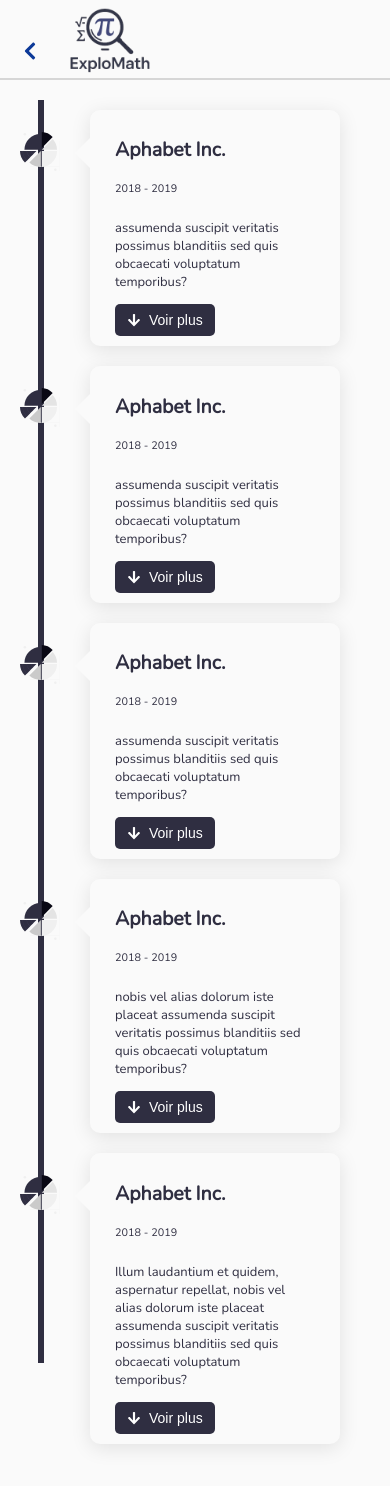
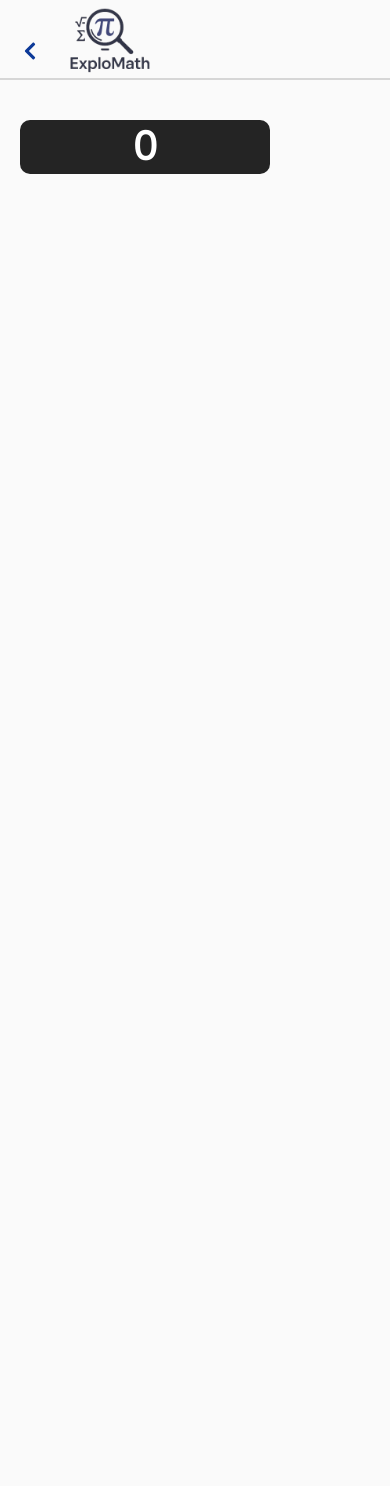
Before and after one commit to Elie-Ntwari/Explo-Math-Front, a React (Vite) app: page /caracteristiques in a window 390 px wide. Shown: the top 1486 px of the page. After the commit the page ends 844 px from the top, so only its background shows below. Built offline with nearby package versions, Linux system fonts and the light colour scheme.

Commit message:
liaison backend correction structure proprieté

```diff
--- a/package.json
+++ b/package.json
@@ -10,6 +10,7 @@
     "preview": "vite preview"
   },
   "dependencies": {
+    "axios": "^1.9.0",
     "mathjs": "^14.4.0",
     "notistack": "^3.0.2",
     "react": "^19.0.0",
--- a/src/components/FormNumber.jsx
+++ b/src/components/FormNumber.jsx
@@ -4,6 +4,7 @@ import { TbMathFunction } from 'react-icons/tb';
 import { useNavigate } from 'react-router-dom';
 import '../styles/FormNumber.css';
 import { enqueueSnackbar } from 'notistack';
+import axios from 'axios';
 import CustomKeyboard from './CustomKeyboard'; // Import du clavier personnalisé
 // Assurez-vous d'installer mathjs : npm install mathjs
 
@@ -14,34 +15,32 @@ function FormNumber() {
     const [nombre, setNombre] = useState("");
     const inputRef = useRef(null);
 
-    const handleSubmit = (e) => {
+    const handleSubmit = async (e) => {
         e.preventDefault();
-        const numericValue = evaluateExpression(nombre); // Convertit l'expression en valeur numérique
-        console.log("Valeur numérique :", numericValue);
+        setShowLoading(true);
 
-        if (isNaN(numericValue)) {
-            enqueueSnackbar("Expression invalide. Veuillez vérifier votre saisie.", {
-                variant: "error",
-                anchorOrigin: { vertical: "top", horizontal: "center" },
-            });
-            return;
-        }
+        try {
+            const response = await axios.get(`http://explorateur-mathematique.onrender.com/api/proprietes-mathematiques/?nombre=${nombre}`);
 
-        setShowLoading(true);
-        setTimeout(() => {
-            // Simule une condition pour la navigation
-            if (numericValue > 15) {
-                navigate('/caracteristiques');
+            if (response.data.statut) {
+                // Stockez les données dans un état global ou passez-les via la navigation
+                navigate('/caracteristiques', { state: { proprietes: response.data.proprietes, nombre } });
             } else {
-                setShowLoading(false);
-                enqueueSnackbar("La valeur doit être supérieure à 15.", {
+                enqueueSnackbar("Le nombre doit être valide (1 à 1 000 000)", {
                     variant: "error",
                     anchorOrigin: { vertical: "top", horizontal: "center" },
                 });
             }
-        }, 2000);
+        } catch (error) {
+            console.error("Erreur API:", error);
+            enqueueSnackbar(error.response?.data?.message || "Erreur lors de la requête API", {
+                variant: "error",
+                anchorOrigin: { vertical: "top", horizontal: "center" },
+            });
+        } finally {
+            setShowLoading(false);
+        }
     };
-
     const handleKeyboardInput = (value) => {
         if (inputRef.current) {
             const input = inputRef.current;
--- a/src/components/Proprietes.jsx
+++ b/src/components/Proprietes.jsx
@@ -1,111 +1,53 @@
 import React, { useState } from 'react';
 import '../styles/Proprietes.css';
 import myLo from '../assets/undraw_reading-time_gcvc.svg';
-import { FaArrowDown, FaArrowUp } from 'react-icons/fa'; // Icônes React
+import { FaArrowDown, FaArrowUp } from 'react-icons/fa';
+import { useLocation } from 'react-router-dom';
 
 function Proprietes() {
-  // Utilisation d'un objet pour gérer l'état de chaque container
-  const [showMore, setShowMore] = useState({
-    0: false,
-    1: false,
-    2: false,
-    3: false,
-    4: false
-  });
+  const location = useLocation();
+  const { proprietes = [], nombre = 0 } = location.state || {};
+  const [expandedItems, setExpandedItems] = useState({});
 
-  const handleShowMore = (index) => {
-    setShowMore(prevState => ({
-      ...prevState,
-      [index]: !prevState[index]
+  const toggleExpand = (index) => {
+    setExpandedItems(prev => ({
+      ...prev,
+      [index]: !prev[index]
     }));
   };
 
   return (
     <div className="timeline">
-      {/* Premier élément */}
-      <div className="container left-container">
-        <img src={myLo} alt="Logo-Cara" />
-        <div className="text-box">
-          <h2>Aphabet Inc.</h2>
-          <small>2018 - 2019</small>
-          <p className={showMore[0] ? 'expanded' : ''}>
-          assumenda suscipit veritatis possimus blanditiis sed quis obcaecati voluptatum temporibus?
-            {showMore[0] && ' Extra content visible now  aspernatur repellat, nobis vel alias dolorum iste placeat!'}
-          </p>
-          <button className="show-more-btn" onClick={() => handleShowMore(0)}>
-            {showMore[0] ? <FaArrowUp /> : <FaArrowDown />} {showMore[0] ? 'Voir moins' : 'Voir plus'}
-          </button>
-          <span className='left-container-arrow'></span>
-        </div>
-      </div>
+      <div className='number'><p><strong>{nombre}</strong></p></div>
+      {proprietes.map((item, index) => {
+        const isExpanded = expandedItems[index];
+        const description = item.description || '';
+        const shouldTruncate = description.length > 100 && !isExpanded;
 
-      {/* Deuxième élément */}
-      <div className="container right-container">
-        <img src={myLo} alt="Logo-Cara" />
-        <div className="text-box">
-          <h2>Aphabet Inc.</h2>
-          <small>2018 - 2019</small>
-          <p className={showMore[1] ? 'expanded' : ''}>
-          assumenda suscipit veritatis possimus blanditiis sed quis obcaecati voluptatum temporibus?
-            {showMore[1] && ' Extra content visible now  aspernatur repellat, nobis vel alias dolorum iste placeat!'}
-          </p>
-          <button className="show-more-btn" onClick={() => handleShowMore(1)}>
-            {showMore[1] ? <FaArrowUp /> : <FaArrowDown />} {showMore[1] ? 'Voir moins' : 'Voir plus'}
-          </button>
-          <span className='right-container-arrow'></span>
-        </div>
-      </div>
-
-      {/* Troisième élément */}
-      <div className="container left-container">
-        <img src={myLo} alt="Logo-Cara" />
-        <div className="text-box">
-          <h2>Aphabet Inc.</h2>
-          <small>2018 - 2019</small>
-          <p className={showMore[2] ? 'expanded' : ''}>
-          assumenda suscipit veritatis possimus blanditiis sed quis obcaecati voluptatum temporibus?
-            {showMore[2] && ' Extra content visible now  aspernatur repellat, nobis vel alias dolorum iste placeat!'}
-          </p>
-          <button className="show-more-btn" onClick={() => handleShowMore(2)}>
-            {showMore[2] ? <FaArrowUp /> : <FaArrowDown />} {showMore[2] ? 'Voir moins' : 'Voir plus'}
-          </button>
-          <span className='left-container-arrow'></span>
-        </div>
-      </div>
-
-      {/* Quatrième élément */}
-      <div className="container right-container">
-        <img src={myLo} alt="Logo-Cara" />
-        <div className="text-box">
-          <h2>Aphabet Inc.</h2>
-          <small>2018 - 2019</small>
-          <p className={showMore[3] ? 'expanded' : ''}>
-            nobis vel alias dolorum iste placeat assumenda suscipit veritatis possimus blanditiis sed quis obcaecati voluptatum temporibus?
-            {showMore[3] && ' Extra content visible now!  Lorem ipsum dolor sit amet consectetur adipisicing el'}
-          </p>
-          <button className="show-more-btn" onClick={() => handleShowMore(3)}>
-            {showMore[3] ? <FaArrowUp /> : <FaArrowDown />} {showMore[3] ? 'Voir moins' : 'Voir plus'}
-          </button>
-          <span className='right-container-arrow'></span>
-        </div>
-      </div>
-
-      {/* Cinquième élément */}
-      <div className="container left-container">
-        <img src={myLo} alt="Logo-Cara" />
-        <div className="text-box">
-          <h2>Aphabet Inc.</h2>
-          <small>2018 - 2019</small>
-          <p className={showMore[4] ? 'expanded' : ''}>
-             Illum laudantium et quidem, aspernatur repellat, nobis vel alias dolorum iste placeat assumenda suscipit veritatis possimus blanditiis sed quis obcaecati voluptatum temporibus?
-            {showMore[4] && ' Extra content visible now! Lorem ipsum dolor sit amet consectetur adipisicing elit.'}
-          </p>
-          <button className="show-more-btn" onClick={() => handleShowMore(4)}>
-            {showMore[4] ? <FaArrowUp /> : <FaArrowDown />} {showMore[4] ? 'Voir moins' : 'Voir plus'}
-          </button>
-          <span className='left-container-arrow'></span>
-        </div>
-      </div>
+        return (
+          <div key={item.id || index} className={`container ${index % 2 === 0 ? 'left-container' : 'right-container'}`}>
+            <img src={myLo} alt="Illustration" />
+            <div className="text-box">
+              <h2>{item.nom || 'Titre inconnu'}</h2>
+              <small>Valeur : {item.valeur?.toString() || 'N/A'}</small>
+              <p className={`description ${isExpanded ? 'expanded' : 'truncated'}`}>
+              {shouldTruncate ? `${description.substring(0, 100)}...` : description}
+              </p>
+              {description.length > 10 && (
+                <button
+                  onClick={() => toggleExpand(index)}
+                  className="show-more-btn"
+                  aria-label={isExpanded ? 'Réduire' : 'Développer'}
+                >
+                  {isExpanded ? <FaArrowUp /> : <FaArrowDown />}
+                  {isExpanded ? 'Voir moins' : 'Voir plus'}
+                </button>
+              )}
+              <span className={`${index % 2 === 0 ? 'left-container-arrow' : 'right-container-arrow'}`}></span>
+            </div>
+          </div>
+        );
+      })}
     </div>
   );
 }
--- a/src/styles/Proprietes.css
+++ b/src/styles/Proprietes.css
@@ -3,7 +3,19 @@
     max-width: 800px;
     margin: 100px auto 100px auto;
   }
-
+  .timeline .number {
+    background: #242424;
+    color: white;
+    border-radius: 10px;
+    margin-top: 120px;
+    width: 100%;
+    transform: translateX(100px);
+  }
+  .timeline  .number p {
+    flex: 1;
+    text-align: center;
+    font-size: 40px;
+  }
   .timeline .container {
     padding: 10px 50px;
     position: relative;
@@ -114,7 +126,15 @@
     border-left: 15px solid #FAFAFA;
     right: -14px;
   }
+  .description.truncated {
+    overflow: hidden;
+    text-overflow: ellipsis;
+    white-space: nowrap;
+  }
 
+  .description.expanded {
+    white-space: normal;
+  }
   .right-container-arrow {
     height: 0;
     width: 0;
@@ -216,6 +236,7 @@
     .left-container img, .right-container img{
         left: 10px;
     }
+
     .left-container-arrow, .right-container-arrow{
         border-right: 15px solid #FAFAFA;
         border-left: 0;
@@ -227,12 +248,16 @@
     .timeline{
         width: 400px;
     }
+    .number {
+      transform: translateX(10px)!important;
+    }
   }
 
   @media screen and (max-width:610px) {
     .timeline{
         width: 300px;
     }
+
   }
   @media screen and (max-width:541px) {
     .timeline{
@@ -245,6 +270,7 @@
     .timeline{
         width: 250px;
     }
+
   }
   @media screen and (max-width:362px) {
     .timeline{
```
Also changed, not shown: 1 other file (tests, documents, lock files or other folders).
